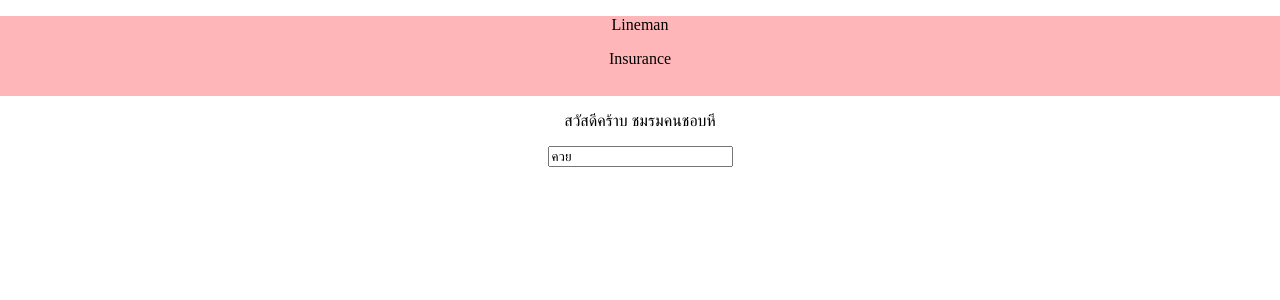
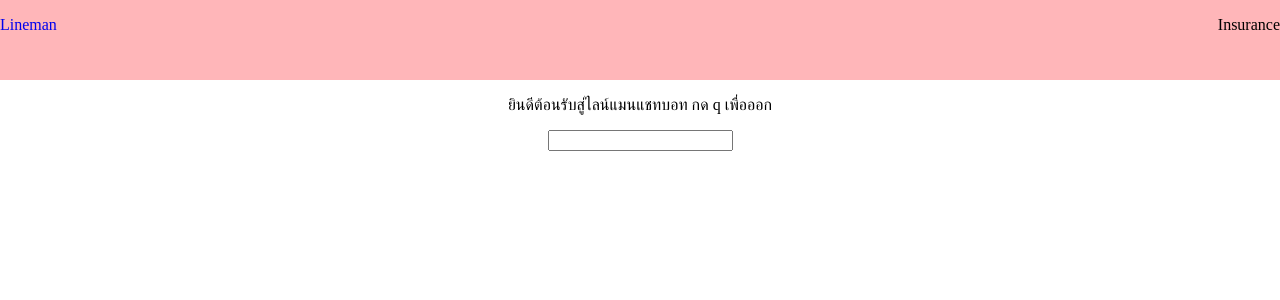
Before and after one commit to Artphachara/chatbot_data, a Flask app: page / in a window 1280 px wide. Shown: the top 300 px of the page. Run offline with Flask 2, Linux system fonts and the light colour scheme.

Commit message:
add link to lineman

```diff
--- a/static/css/main.css
+++ b/static/css/main.css
@@ -10,4 +10,5 @@ body {
     height: 80px;
     width: 100%;
     background-color: #ffb6b9;
+    display: table;
 }
--- a/templates/base.html
+++ b/templates/base.html
@@ -1,14 +1,16 @@
 <!DOCTYPE html>
 <html>
     <head>
-        {% block title %}<title></title>{% endblock title %}
+        {% block title %}<title>Base</title>{% endblock title %}
         <link rel="stylesheet" href="{{url_for('static', filename='css/main.css')}}">
     </head>
     <body>
         <div class="header">
             <!-- button to change page between lineman and insurance -->
-            <p>Lineman</p>
-            <p>Insurance</p>
+            <a href="{{url_for('lineman')}}">
+                <p style="float: left;" >Lineman</p>
+            </a>
+                <p style="float: right;">Insurance</p>
         </div>
 
         {% block content %}
--- a/templates/lineman.html
+++ b/templates/lineman.html
@@ -1,10 +1,10 @@
 {% extends 'base.html' %}
 
-{% block title %}<title>Main</title>{% endblock title %}
+{% block title %}<title>LineMan</title>{% endblock title %}
 
 {% block content %}
 
-   <p>สวัสดีคร้าบ ชมรมคนชอบหี</p>
-   <input id="text" name="text" value="ควย">
+   <p>ยินดีต้อนรับสู่ไลน์แมนแชทบอท กด q เพื่อออก</p>
+   <input id="text" name="text" value="">
 
 {% endblock content %}
--- a/templates/main.html
+++ b/templates/main.html
@@ -7,8 +7,6 @@
 <html>
    <body>
 
-
-
    </body>
 </html>
 
```
